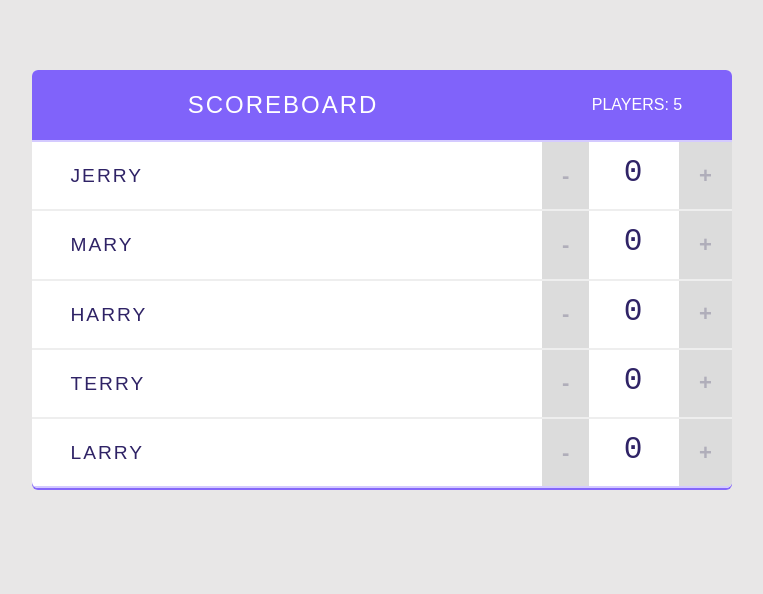
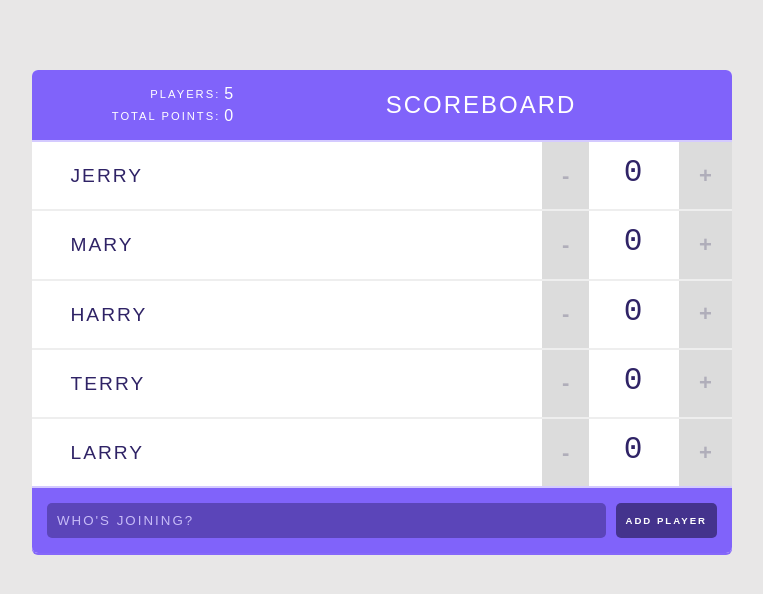
Before and after one commit to Henry-Hemerly/scoreboard, a React (Create React App) app: page / in a window 1280 px wide. Shown: the top 594 px of the page, without its empty margins (258-1021 px from the left). Built offline with nearby package versions, Linux system fonts and the light colour scheme.

Commit message:
added player add for mand button

```diff
--- /dev/null
+++ b/src/components/AddPlayerForm.js
@@ -0,0 +1,34 @@
+import React, {Component} from 'react';
+
+class AddPlayerForm extends Component {
+
+  state = {
+    value: ''
+  };
+
+  handleValueChange = event => {
+    this.setState({
+      value: event.target.value
+    })
+  }
+
+  render () {
+    console.log(this.state.value);
+    return (
+      <form>
+        <input
+          type="text"
+          value={this.state.value}
+          onChange={this.handleValueChange}
+          placeholder="Who's joining?"
+        />
+        <input
+          type="submit"
+          value="Add Player"
+        />
+      </form>
+    );
+  }
+}
+
+export default AddPlayerForm;
--- a/src/components/App.js
+++ b/src/components/App.js
@@ -2,6 +2,7 @@ import React, { Component } from 'react';
 import ReactDOM from 'react-dom';
 import Header from './Header';
 import Player from './Player';
+import AddPlayerForm from './AddPlayerForm';
 
 class App extends Component {
   state = {
@@ -61,11 +62,10 @@ class App extends Component {
       <div className="scoreboard">
         <Header
           title="Scoreboard"
-          totalPlayers={this.state.players.length}
+          players={this.state.players}
         />
 
-        {this.state.players.map( (player, index) => {
-          return (
+        {this.state.players.map( (player, index) =>
             <Player
               score={player.score}
               removePlayer={this.handleHemovePlayer}
@@ -75,8 +75,8 @@ class App extends Component {
               changeScore={this.handleScoreChange}
               key={player.id.toString()}
             />
-          )
-        })}
+        )}
+        <AddPlayerForm />
       </div>
     );
   }
--- a/src/components/Header.js
+++ b/src/components/Header.js
@@ -1,10 +1,11 @@
 import React from 'react';
+import Stats from './Stats';
 
 const Header = (props) => {
   return (
     <header>
+      <Stats players={props.players}/>
       <h1>{props.title}</h1>
-      <span className="stats">Players: {props.totalPlayers}</span>
     </header>
   );
 }
--- /dev/null
+++ b/src/components/Stats.js
@@ -0,0 +1,26 @@
+import React from 'react';
+
+const Stats = props => {
+  const totalPlayers = props.players.length;
+  const totalPoints = props.players.reduce((total, player) => {
+    return total + player.score;
+  }, 0);
+
+  return (
+    <table className="stats">
+      <tbody>
+        <tr>
+          <td>Players:</td>
+          <td>{totalPlayers}</td>
+        </tr>
+        <tr>
+          <td>Total Points:</td>
+          <td>{totalPoints}</td>
+        </tr>
+    </tbody>
+</table>
+
+  );
+}
+
+export default Stats;
```
